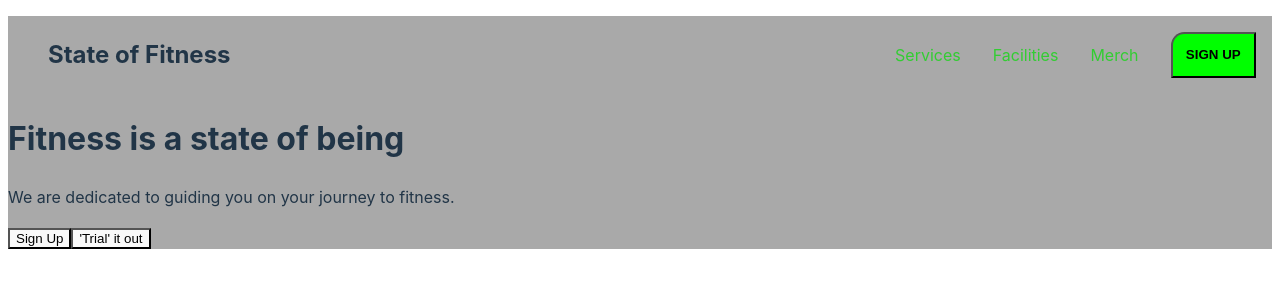
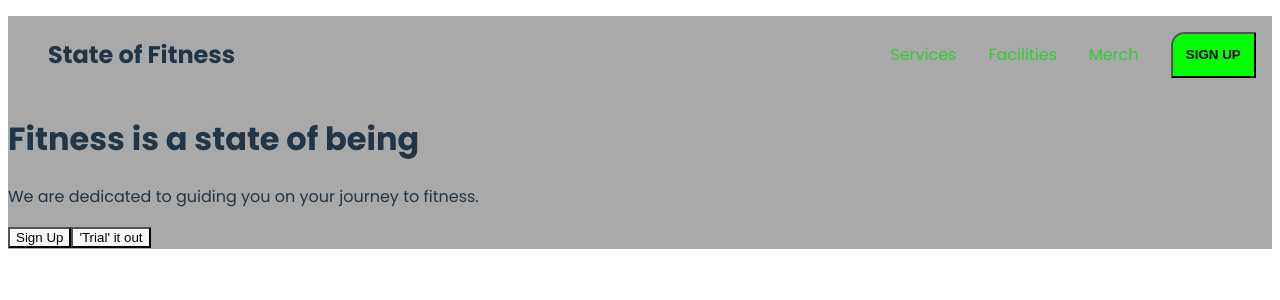
Before and after one commit to imRanDan/state-of-fitness, a React (Vite) app: page / in a window 1280 px wide. Shown: the top 300 px of the page. Built offline with nearby package versions, Linux system fonts and the light colour scheme.

Commit message:
added new font for website

```diff
--- a/index.html
+++ b/index.html
@@ -4,6 +4,10 @@
     <meta charset="UTF-8" />
     <link rel="icon" type="image/svg+xml" href="/vite.svg" />
     <meta name="viewport" content="width=device-width, initial-scale=1.0" />
+    <link rel="preconnect" href="https://fonts.googleapis.com">
+    <link rel="preconnect" href="https://fonts.gstatic.com" crossorigin>
+    <link href="https://fonts.googleapis.com/css2?family=Poppins:wght@300;400;500;600;700&display=swap" rel="stylesheet">
+
     <title>Vite + React</title>
   </head>
   <body>
--- a/src/App.css
+++ b/src/App.css
@@ -3,7 +3,8 @@
 }
 
 body {
-  background-color: darkgrey
+  background-color: darkgrey;
+  font-family: 'Poppins', sans-serif;
 }
 
 
```
